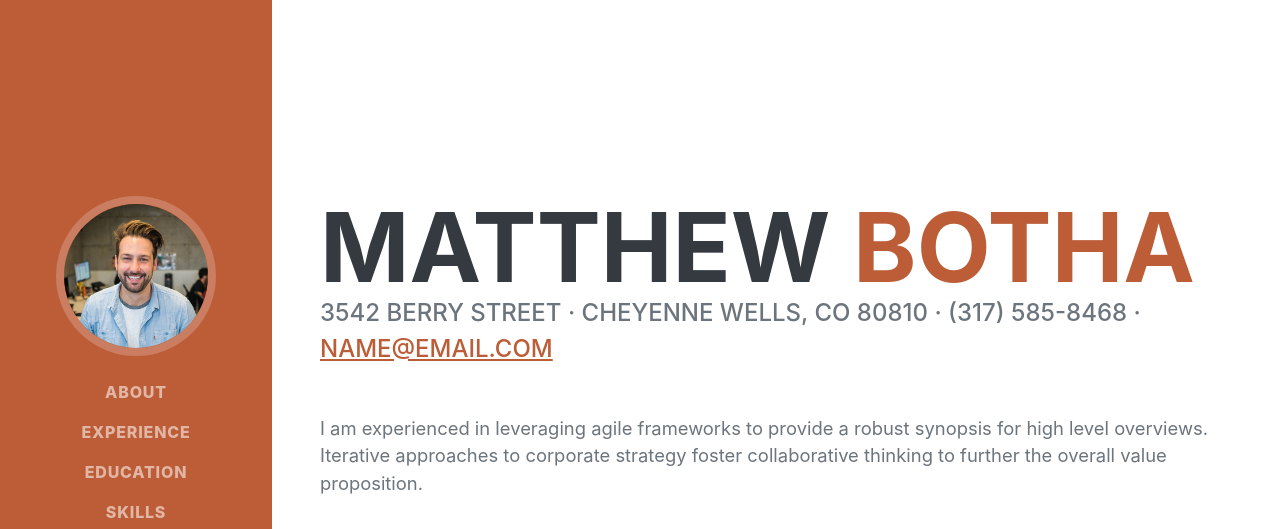
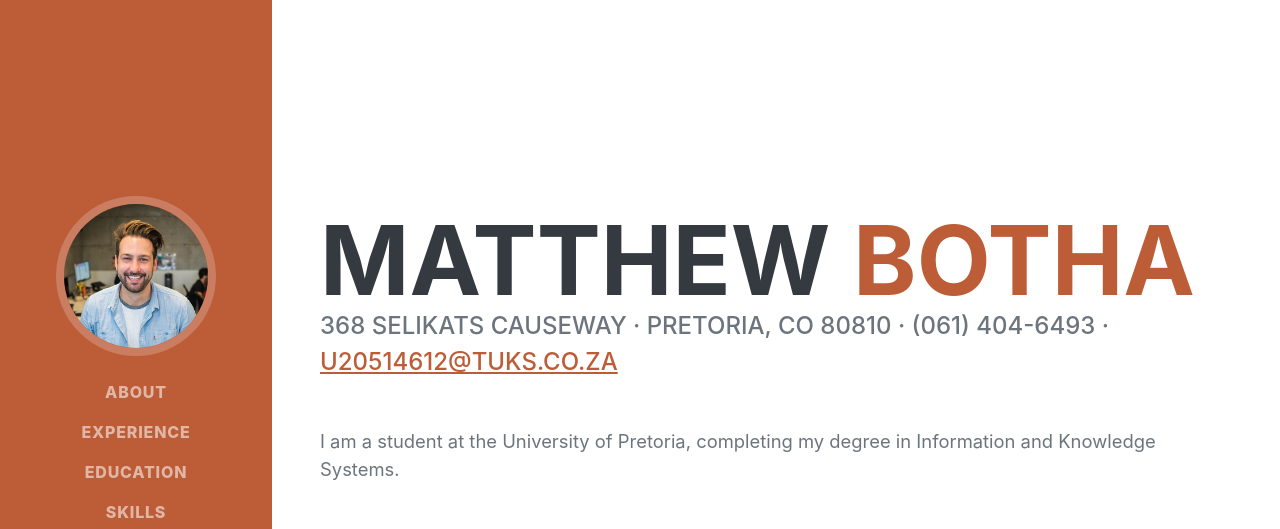
Before and after one commit to u20514612/u20514612.github.io, a plain HTML site: page index.html in a window 1280 px wide. Shown: the top 529 px of the page. Drawn offline with nearby package versions, Linux system fonts and the light colour scheme; a web font is replaced by a local one.

Commit message:
Update to my portfolio

```diff
--- a/index.html
+++ b/index.html
@@ -5,7 +5,7 @@
         <meta name="viewport" content="width=device-width, initial-scale=1, shrink-to-fit=no" />
         <meta name="description" content="" />
         <meta name="author" content="" />
-        <title>Resume - Start Bootstrap Theme</title>
+        <title>Portfolio - Matthew Botha</title>
         <link rel="icon" type="image/x-icon" href="assets/img/favicon.ico" />
         <!-- Font Awesome icons (free version)-->
         <script src="https://use.fontawesome.com/releases/v6.1.0/js/all.js" crossorigin="anonymous"></script>
@@ -44,10 +44,10 @@
                         <span class="text-primary">Botha</span>
                     </h1>
                     <div class="subheading mb-5">
-                        3542 Berry Street · Cheyenne Wells, CO 80810 · (317) 585-8468 ·
-                        <a href="mailto:name@email.com">name@email.com</a>
+                        368 Selikats Causeway · Pretoria, CO 80810 · (061) 404-6493 ·
+                        <a href="mailto:u20514612@tuks.co.za">u20514612@tuks.co.za</a>
                     </div>
-                    <p class="lead mb-5">I am experienced in leveraging agile frameworks to provide a robust synopsis for high level overviews. Iterative approaches to corporate strategy foster collaborative thinking to further the overall value proposition.</p>
+                    <p class="lead mb-5">I am a student at the University of Pretoria, completing my degree in Information and Knowledge Systems.</p>
                     <div class="social-icons">
                         <a class="social-icon" href="#!"><i class="fab fa-linkedin-in"></i></a>
                         <a class="social-icon" href="#!"><i class="fab fa-github"></i></a>
```
